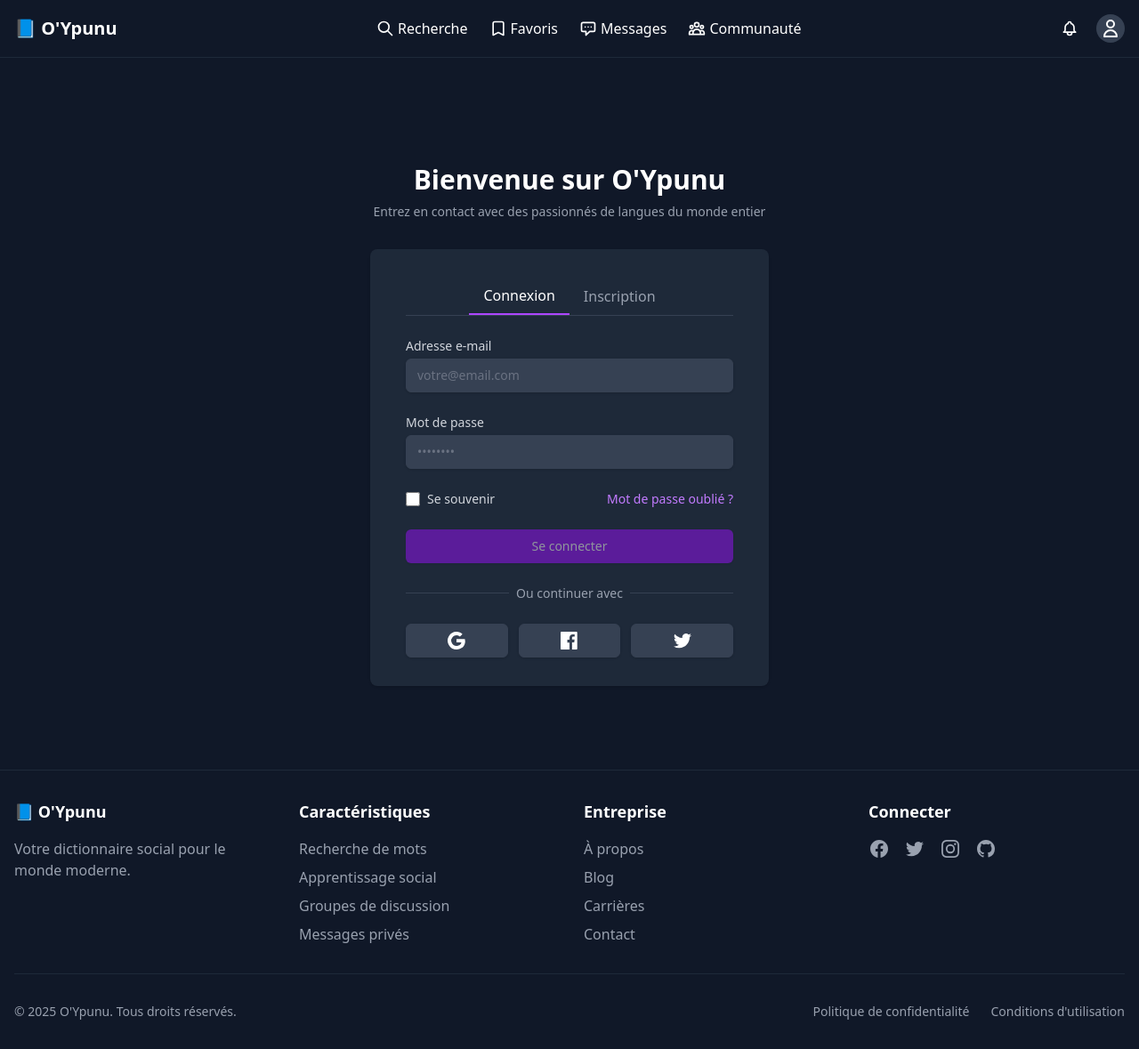
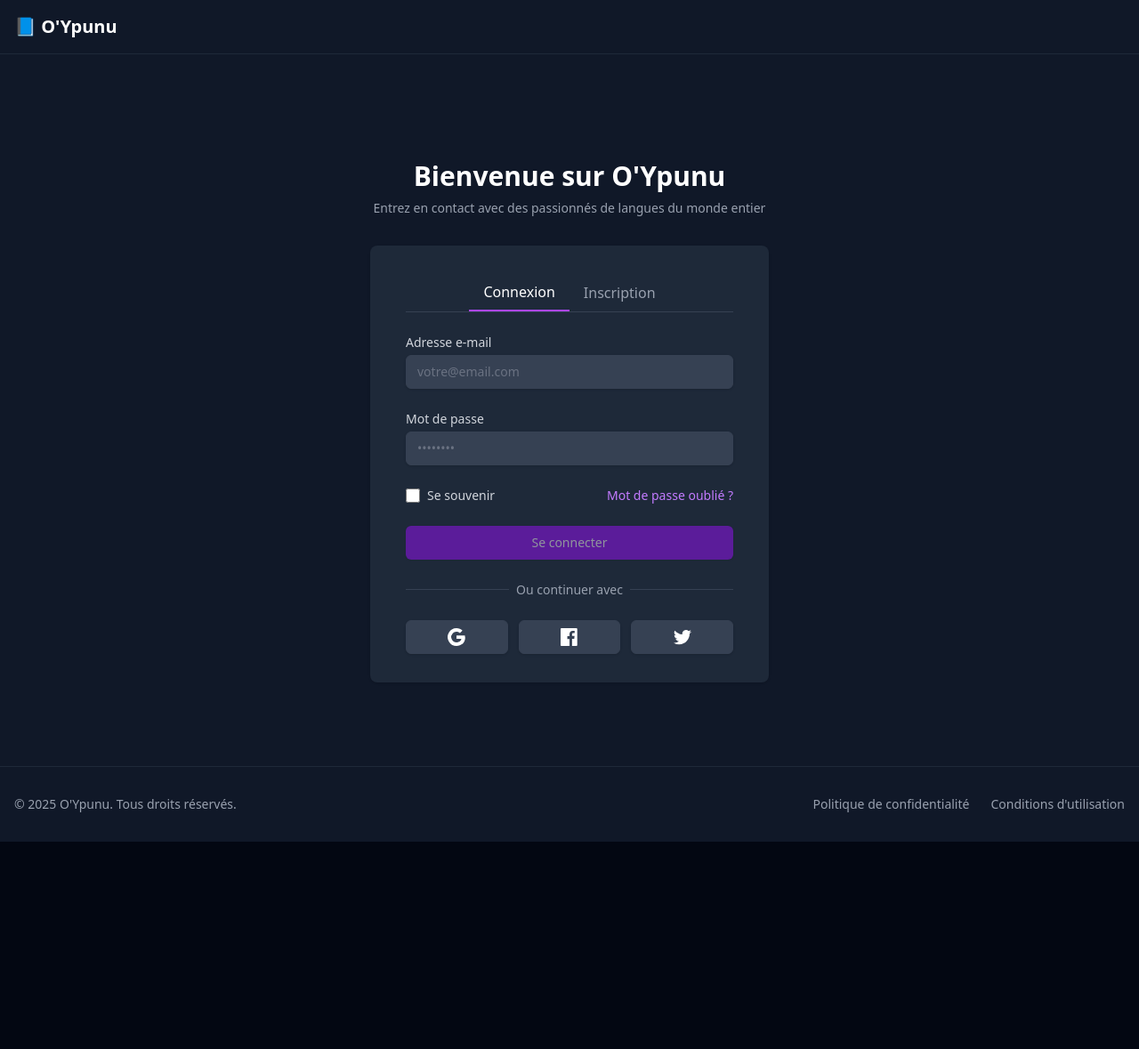
Before and after one commit to Chermann-KING/oypunu, an Angular app in the folder frontend/: page /auth/login in a window 1280 px wide. Shown: the whole page at 89% size. After the commit the page ends 946 px from the top, so only its background shows below. Built offline with nearby package versions, Linux system fonts and the light colour scheme.

Commit message:
💄 frontend: Masque des éléments du header et du footer si l'utilisateur n'est pas authentifié

```diff
--- a/frontend/src/app/shared/components/footer/footer.component.html
+++ b/frontend/src/app/shared/components/footer/footer.component.html
@@ -1,7 +1,7 @@
 <footer class="bg-gray-900 text-white py-8 border-t border-gray-800">
   <div class="container mx-auto px-4">
-    <!-- haut du footer -->
-    <div class="grid grid-cols-1 md:grid-cols-4 gap-8">
+    <!-- haut du footer - visible uniquement si authentifié -->
+    <div *ngIf="isAuthenticated" class="grid grid-cols-1 md:grid-cols-4 gap-8 mb-8">
       <div>
         <h3 class="text-lg font-semibold mb-4">📘 O'Ypunu</h3>
         <p class="text-gray-400">Votre dictionnaire social pour le monde moderne.</p>
@@ -10,20 +10,20 @@
       <div>
         <h3 class="text-lg font-semibold mb-4">Caractéristiques</h3>
         <ul class="space-y-2 text-gray-400">
-          <li><a href="#" class="hover:text-white">Recherche de mots</a></li>
-          <li><a href="#" class="hover:text-white">Apprentissage social</a></li>
-          <li><a href="#" class="hover:text-white">Groupes de discussion</a></li>
-          <li><a href="#" class="hover:text-white">Messages privés</a></li>
+          <li><a [routerLink]="['/dictionary']" class="hover:text-white">Recherche de mots</a></li>
+          <li><a [routerLink]="['/communities']" class="hover:text-white">Apprentissage social</a></li>
+          <li><a [routerLink]="['/communities/discussions']" class="hover:text-white">Groupes de discussion</a></li>
+          <li><a [routerLink]="['/messaging']" class="hover:text-white">Messages privés</a></li>
         </ul>
       </div>
 
       <div>
         <h3 class="text-lg font-semibold mb-4">Entreprise</h3>
         <ul class="space-y-2 text-gray-400">
-          <li><a href="#" class="hover:text-white">À propos</a></li>
-          <li><a href="#" class="hover:text-white">Blog</a></li>
-          <li><a href="#" class="hover:text-white">Carrières</a></li>
-          <li><a href="#" class="hover:text-white">Contact</a></li>
+          <li><a [routerLink]="['/about']" class="hover:text-white">À propos</a></li>
+          <li><a [routerLink]="['/blog']" class="hover:text-white">Blog</a></li>
+          <li><a [routerLink]="['/careers']" class="hover:text-white">Carrières</a></li>
+          <li><a [routerLink]="['/contact']" class="hover:text-white">Contact</a></li>
         </ul>
       </div>
 
@@ -61,12 +61,13 @@
       </div>
     </div>
 
-    <!-- bas du footer -->
-    <div class="mt-8 pt-8 border-t border-gray-800 text-sm text-gray-400 flex flex-col md:flex-row justify-between">
+    <!-- bas du footer - toujours visible -->
+    <div class="text-sm text-gray-400 flex flex-col md:flex-row justify-between" [class.pt-8]="isAuthenticated"
+      [class.border-t]="isAuthenticated" [class.border-gray-800]="isAuthenticated">
       <p>© {{now}} O'Ypunu. Tous droits réservés.</p>
       <div class="mt-4 md:mt-0 flex space-x-6">
-        <a href="#" class="hover:text-white">Politique de confidentialité</a>
-        <a href="#" class="hover:text-white">Conditions d'utilisation</a>
+        <a [routerLink]="['/privacy']" class="hover:text-white">Politique de confidentialité</a>
+        <a [routerLink]="['/terms']" class="hover:text-white">Conditions d'utilisation</a>
       </div>
     </div>
   </div>
--- a/frontend/src/app/shared/components/footer/footer.component.ts
+++ b/frontend/src/app/shared/components/footer/footer.component.ts
@@ -1,4 +1,5 @@
-import { Component } from '@angular/core';
+import { Component, OnInit } from '@angular/core';
+import { AuthService } from '../../../core/services/auth.service';
 
 @Component({
   selector: 'app-footer',
@@ -6,6 +7,16 @@ import { Component } from '@angular/core';
   templateUrl: './footer.component.html',
   styleUrl: './footer.component.scss',
 })
-export class FooterComponent {
+export class FooterComponent implements OnInit {
   now = new Date().getFullYear();
+  isAuthenticated = false;
+
+  constructor(private _authService: AuthService) {}
+
+  ngOnInit(): void {
+    // S'abonner aux changements d'état d'authentification
+    this._authService.currentUser$.subscribe((user) => {
+      this.isAuthenticated = !!user;
+    });
+  }
 }
--- a/frontend/src/app/shared/components/header/header.component.html
+++ b/frontend/src/app/shared/components/header/header.component.html
@@ -2,12 +2,12 @@
   <div class="container mx-auto flex justify-between items-center">
     <!-- Logo -->
     <div class="flex items-center space-x-2">
-      <span class="text-xl font-bold">📘 O'Ypunu</span>
+      <a [routerLink]="['/']" class="text-xl font-bold">📘 O'Ypunu</a>
     </div>
 
-    <!-- Lavigation -->
-    <div class="hidden md:flex space-x-6">
-      <a href="#" class="flex items-center">
+    <!-- Navigation (visible uniquement si authentifié) -->
+    <div *ngIf="isAuthenticated" class="hidden md:flex space-x-6">
+      <a [routerLink]="['/dictionary']" class="flex items-center">
         <svg xmlns="http://www.w3.org/2000/svg" class="h-5 w-5 mr-1" fill="none" viewBox="0 0 24 24"
           stroke="currentColor">
           <path stroke-linecap="round" stroke-linejoin="round" stroke-width="2"
@@ -15,7 +15,7 @@
         </svg>
         Recherche
       </a>
-      <a href="#" class="flex items-center">
+      <a [routerLink]="['/favorites']" class="flex items-center">
         <svg xmlns="http://www.w3.org/2000/svg" class="h-5 w-5 mr-1" fill="none" viewBox="0 0 24 24"
           stroke="currentColor">
           <path stroke-linecap="round" stroke-linejoin="round" stroke-width="2"
@@ -23,7 +23,7 @@
         </svg>
         Favoris
       </a>
-      <a href="#" class="flex items-center">
+      <a [routerLink]="['/messaging']" class="flex items-center">
         <svg xmlns="http://www.w3.org/2000/svg" class="h-5 w-5 mr-1" fill="none" viewBox="0 0 24 24"
           stroke="currentColor">
           <path stroke-linecap="round" stroke-linejoin="round" stroke-width="2"
@@ -31,7 +31,7 @@
         </svg>
         Messages
       </a>
-      <a href="#" class="flex items-center">
+      <a [routerLink]="['/communities']" class="flex items-center">
         <svg xmlns="http://www.w3.org/2000/svg" class="h-5 w-5 mr-1" fill="none" viewBox="0 0 24 24"
           stroke="currentColor">
           <path stroke-linecap="round" stroke-linejoin="round" stroke-width="2"
@@ -43,21 +43,42 @@
 
     <!-- Profil -->
     <div class="flex items-center space-x-4">
-      <a href="#" class="flex items-center">
+      <!-- S'affiche si l'utilisateur est authentifié -->
+      <ng-container *ngIf="isAuthenticated">
+        <!-- Notification -->
+        <a [routerLink]="['/notifications']" class="flex items-center">
           <svg xmlns="http://www.w3.org/2000/svg" class="h-5 w-5 mr-1" fill="none" viewBox="0 0 24 24"
             stroke="currentColor">
             <path stroke-linecap="round" stroke-linejoin="round" stroke-width="2"
               d="M15 17h5l-1.405-1.405A2.032 2.032 0 0118 14.158V11a6.002 6.002 0 00-4-5.659V5a2 2 0 10-4 0v.341C7.67 6.165 6 8.388 6 11v3.159c0 .538-.214 1.055-.595 1.436L4 17h5m6 0v1a3 3 0 11-6 0v-1m6 0H9" />
           </svg>
         </a>
-      <a href="#" class="flex items-center">
+
+        <!-- Profil -->
+        <div class="relative">
+          <button class="flex items-center focus:outline-none" (click)="toggleDropdown()">
             <div class="w-8 h-8 bg-gray-700 rounded-full flex items-center justify-center">
-          <svg xmlns="http://www.w3.org/2000/svg" class="h-6 w-6" fill="none" viewBox="0 0 24 24" stroke="currentColor">
+              <svg xmlns="http://www.w3.org/2000/svg" class="h-6 w-6" fill="none" viewBox="0 0 24 24"
+                stroke="currentColor">
                 <path stroke-linecap="round" stroke-linejoin="round" stroke-width="2"
                   d="M16 7a4 4 0 11-8 0 4 4 0 018 0zM12 14a7 7 0 00-7 7h14a7 7 0 00-7-7z" />
               </svg>
             </div>
+          </button>
+          <!-- Menu déroulant du profil -->
+          <div *ngIf="isDropdownOpen" class="absolute right-0 mt-2 w-48 bg-gray-800 rounded-md shadow-lg py-1 z-10">
+            <a [routerLink]="['/profile']" class="block px-4 py-2 text-sm text-gray-200 hover:bg-gray-700">
+              Mon profil
             </a>
+            <a [routerLink]="['/settings']" class="block px-4 py-2 text-sm text-gray-200 hover:bg-gray-700">
+              Paramètres
+            </a>
+            <button (click)="logout()" class="block w-full text-left px-4 py-2 text-sm text-gray-200 hover:bg-gray-700">
+              Se déconnecter
+            </button>
+          </div>
+        </div>
+      </ng-container>
     </div>
   </div>
 </nav>
--- a/frontend/src/app/shared/components/header/header.component.ts
+++ b/frontend/src/app/shared/components/header/header.component.ts
@@ -1,4 +1,5 @@
-import { Component } from '@angular/core';
+import { Component, ElementRef, HostListener, OnInit } from '@angular/core';
+import { AuthService } from '../../../core/services/auth.service';
 
 @Component({
   selector: 'app-header',
@@ -6,4 +7,35 @@ import { Component } from '@angular/core';
   templateUrl: './header.component.html',
   styleUrl: './header.component.scss',
 })
-export class HeaderComponent {}
+export class HeaderComponent implements OnInit {
+  isAuthenticated = false;
+  isDropdownOpen = false;
+
+  constructor(
+    private _authService: AuthService,
+    private _elementRef: ElementRef
+  ) {}
+
+  ngOnInit(): void {
+    this._authService.currentUser$.subscribe((user) => {
+      this.isAuthenticated = !!user;
+    });
+  }
+
+  toggleDropdown(): void {
+    this.isDropdownOpen = !this.isDropdownOpen;
+  }
+
+  logout(): void {
+    this._authService.logout();
+    this.isDropdownOpen = false;
+  }
+
+  // Détecter un clic en dehors de la dropdown pour la fermer
+  @HostListener('document:click', ['$event'])
+  onClickOutside(event: Event): void {
+    if (!this._elementRef.nativeElement.contains(event.target)) {
+      this.isDropdownOpen = false;
+    }
+  }
+}
```
Lines whose indentation alone changed are shown as unchanged.
